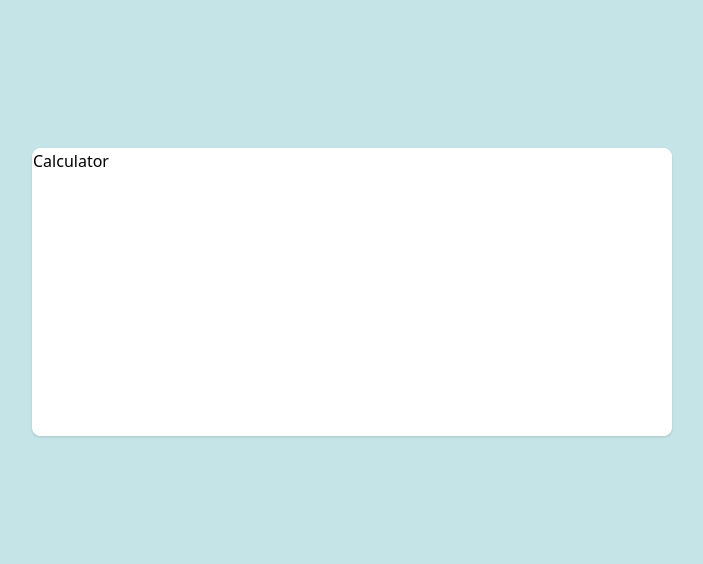
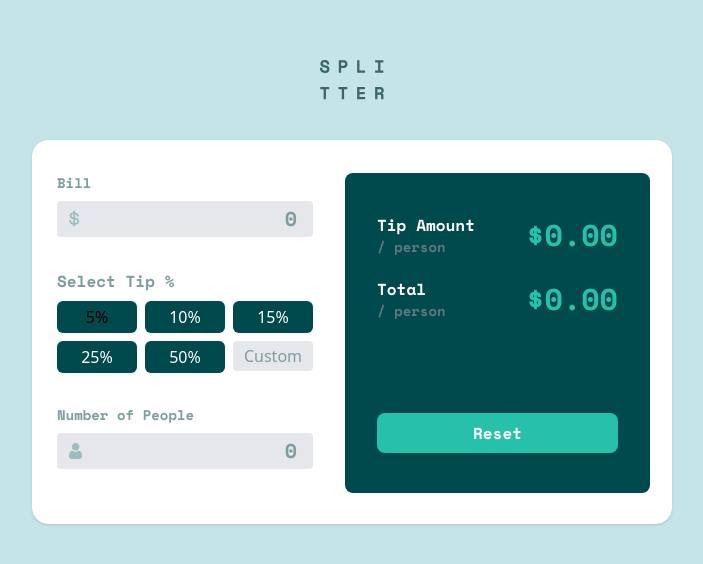
Before and after one commit to d2ndjim/tip-calculator, a React (Vite) app: page / in a window 1280 px wide. Shown: the part 108-672 px from the top of the page, without its empty margins (288-991 px from the left). Built offline with nearby package versions, Linux system fonts and the light colour scheme.

Commit message:
Complete desktop styling

```diff
--- a/index.html
+++ b/index.html
@@ -3,6 +3,9 @@
   <head>
     <meta charset="UTF-8" />
     <link rel="icon" type="image/svg+xml" href="/vite.svg" />
+    <link rel="preconnect" href="https://fonts.googleapis.com">
+    <link rel="preconnect" href="https://fonts.gstatic.com" crossorigin>
+    <link href="https://fonts.googleapis.com/css2?family=Space+Mono:wght@700&display=swap" rel="stylesheet">
     <meta name="viewport" content="width=device-width, initial-scale=1.0" />
     <title>Vite + React + TS</title>
   </head>
--- a/package.json
+++ b/package.json
@@ -15,7 +15,6 @@
     "react-dom": "^18.2.0"
   },
   "devDependencies": {
-    "@tailwindcss/forms": "^0.5.3",
     "@types/react": "^18.0.28",
     "@types/react-dom": "^18.0.11",
     "@typescript-eslint/eslint-plugin": "^5.57.1",
--- a/src/App.tsx
+++ b/src/App.tsx
@@ -1,11 +1,13 @@
-import Calculator from "./components/Calculator"
+import Calculator from "./components/Calculator";
+import logo from "./assets/images/logo.svg";
 
 function App() {
   return (
-    <div className="grid grid-cols-1 h-screen items-center place-items-center">
+    <div className="flex h-screen flex-col items-center justify-center gap-10">
+      <img className="w-16" src={logo} alt="logo" />
       <Calculator />
     </div>
-  )
+  );
 }
 
-export default App
+export default App;
--- /dev/null
+++ b/src/components/Amounts.tsx
@@ -0,0 +1,50 @@
+import React from 'react';
+
+type AmountsProps = {
+  tipAmount: number;
+  total: number;
+};
+
+const Amounts: React.FC<AmountsProps> = ({tipAmount, total}) => {
+  return (
+    <div className="bg-veryDarkCyan w-full h-80 rounded-lg py-10 p-8 text-White font-mono flex flex-col justify-between">
+      <div className="flex flex-col gap-5">
+        <div className="flex justify-between items-center">
+          <div className="flex flex-col">
+            <h1 className="text-base">Tip Amount</h1>
+            <p className="text-sm text-darkGrayishCyan">/ person</p>
+          </div>
+          {tipAmount > 0 ? (
+            <h1 className="text-3xl text-strongCyan">
+              ${tipAmount}
+            </h1>) : (
+              <h1 className="text-3xl text-strongCyan">
+              $0.00
+            </h1>
+            )}
+        </div>
+        <div className="flex justify-between items-center">
+          <div className="flex flex-col">
+            <h1 className="text-base">Total</h1>
+            <p className="text-sm text-darkGrayishCyan">/ person</p>
+          </div>
+          {total > 0 ? (
+            <h1 className="text-3xl text-strongCyan">
+              ${total}
+            </h1>) : (
+              <h1 className="text-3xl text-strongCyan">
+              $0.00
+            </h1>
+            )}
+        </div>
+      </div>
+      <div className="self-center">
+        <button type="button" className="border-1 bg-strongCyan px-24 h-10 rounded-lg ">
+          Reset
+        </button>
+      </div>
+    </div>
+  );
+};
+
+export default Amounts;
--- a/src/components/Calculator.tsx
+++ b/src/components/Calculator.tsx
@@ -1,10 +1,37 @@
+// import dollar from '../assets/images/icon-dollar.svg'
+import { useState, useEffect } from "react";
+import Amounts from "./Amounts";
+import Input from "./Input";
+import Percentage from "./TipPercentage";
 
 const Calculator = () => {
+  const [bill, setBill] = useState(0);
+  const [tip, setTip] = useState(0);
+  const [tipAmount, setTipAmount] = useState(0);
+  const [people, setPeople] = useState(1);
+  const [total, setTotal] = useState(0);
+
+  useEffect(() => {
+    if (bill > 0 && tip > 0 && people !== null && people > 0) {
+      const tipAmount = ((bill * tip) / 100) / people;
+      const totalAmount = (bill / people) + tipAmount;
+      setTipAmount(parseFloat(tipAmount.toFixed(2)));
+      setTotal(parseFloat(totalAmount.toFixed(2)));
+    }
+  }, [bill, tip, people]);
+
   return (
-    <div className="border-solid border shadow bg-White border-white h-72 w-1/2 rounded-lg">
-      <h1>Calculator</h1>
+    <div className="w-1/2 h-96 rounded-2xl border border-solid border-white bg-White py-8 px-6 shadow">
+      <div className="flex gap-8">
+        <div className="flex flex-col gap-8 w-full">
+          <Input label="Bill" classname="bill-container" setBill={setBill} />
+          <Percentage setTip={setTip}  />
+          <Input label="Number of People" classname="people-container" setPeople={setPeople} />
+        </div>
+        <Amounts tipAmount={tipAmount} total={total} />
+      </div>
     </div>
-  )
-}
+  );
+};
 
-export default Calculator
+export default Calculator;
--- /dev/null
+++ b/src/components/Input.tsx
@@ -0,0 +1,35 @@
+import React from "react";
+
+type InputProps = {
+  label: string;
+  classname: string;
+  setBill?: (bill: number) => void;
+  setPeople?: (people: number) => void;
+};
+
+const Input: React.FC<InputProps> = ({ label, classname, setBill, setPeople }) => {
+  return (
+    <div className={`${classname}`}>
+      <label
+        className="mb-2 block text-sm font-bold text-grayishCyan font-mono"
+        htmlFor="bill"
+      >
+        {label}
+      </label>
+      <input
+        type="text"
+        placeholder="0"
+        className="block text-xl h-9 font-mono w-64 appearance-none rounded border-gray-200 bg-gray-200 px-4 py-3 text-right leading-tight text-veryDarkCyan focus:border-gray-500 focus:outline-none"
+        onChange={(e) => {
+          if (setBill) {
+            setBill(e.target.valueAsNumber);
+          } else if (setPeople) {
+            setPeople(e.target.valueAsNumber);
+          }
+        }}
+      />
+    </div>
+  );
+};
+
+export default Input;
--- /dev/null
+++ b/src/components/TipPercentage.tsx
@@ -0,0 +1,44 @@
+import React, {useState} from "react";
+
+type PercentageProps = {
+  setTip: (tip: number) => void;
+};
+
+const Percentage: React.FC<PercentageProps> = ({setTip}) => {
+  const [activeButton, setActiveButton] = useState(0);
+
+  const handleButtonClick = (index: number, tip: number) => {
+    setTip(tip);
+    setActiveButton(index);
+  };
+
+
+  return (
+    <div className="tip-btns">
+      <h3 className="mb-2 text-grayishCyan font-mono">Select Tip %</h3>
+      <div className="grid grid-cols-3 gap-2 w-64">
+        <button className={`w-20 rounded-md text-center ${activeButton === 0 ? 'bg-strongCyan text-black' : 'bg-veryDarkCyan text-White'} bg-veryDarkCyan p-1 text-White`} onClick={() => handleButtonClick(0, 5)}>
+          5%
+        </button>
+        <button className="w-20 rounded-md text-center bg-veryDarkCyan p-1 text-White" onClick={() => handleButtonClick(1, 10)}>
+          10%
+        </button>
+        <button className="w-20 rounded-md text-center bg-veryDarkCyan p-1 text-White" onClick={() => handleButtonClick(2, 15)}>
+          15%
+        </button>
+        <button className="w-20 rounded-md text-center bg-veryDarkCyan p-1 text-White" onClick={() => handleButtonClick(3, 25)}>
+          25%
+        </button>
+        <button className="w-20 rounded-md text-center bg-veryDarkCyan p-1 text-White" onClick={() => handleButtonClick(4, 50)}>
+          50%
+        </button>
+        <div className="tip-input">
+          <input type="text" placeholder="Custom" className="w-20 appearance-none rounded border border-gray-200 bg-gray-200 p-1 text-right leading-tight text-gray-700 focus:border-gray-500 focus:outline-none" onChange={(e) => setTip(e.target.valueAsNumber)} />
+        </div>
+
+      </div>
+    </div>
+  );
+};
+
+export default Percentage;
--- a/src/index.css
+++ b/src/index.css
@@ -6,3 +6,42 @@
 body {
   background-color: hsl(185, 41%, 84%);
 }
+
+.bill-container input {
+  background-image: url('./assets/images/icon-dollar.svg');
+  background-repeat: no-repeat;
+  background-size: initial;
+  background-position: 5% center;
+}
+
+.bill-container input:focus,
+.bill-container input:hover,
+.bill-container input:active {
+  outline: 2px solid #26c0ab;
+}
+.bill-container input::placeholder {
+  color: hsl(184, 14%, 56%);
+}
+
+.people-container input {
+  background-image: url('./assets/images/icon-person.svg');
+  background-repeat: no-repeat;
+  background-size: initial;
+  background-position: 5% center;
+}
+
+.people-container input:focus,
+.people-container input:hover,
+.people-container input:active {
+  outline: 2px solid #26c0ab;
+}
+
+.people-container input::placeholder {
+  color: hsl(184, 14%, 56%);
+}
+
+.tip-input input::placeholder {
+  color: hsl(184, 14%, 56%);
+  text-align: center;
+  /* font-size: x-large; */
+}
--- a/tailwind.config.js
+++ b/tailwind.config.js
@@ -3,6 +3,9 @@ export default {
   content: ["./src/**/*.{html,js,jsx,ts,tsx}"],
   theme: {
     extend: {
+      fontFamily: {
+        mono: ["Space Mono", "monospace"],
+      },
       colors: {
         strongCyan: "hsl(172, 67%, 45%)",
         veryDarkCyan: "hsl(183, 100%, 15%)",
@@ -14,5 +17,4 @@ export default {
       },
     },
   },
-  plugins: [require("@tailwindcss/forms")],
 }
```
Also changed, not shown: src/main.tsx (+9 -9 lines), 1 other file (tests, documents, lock files or other folders).
